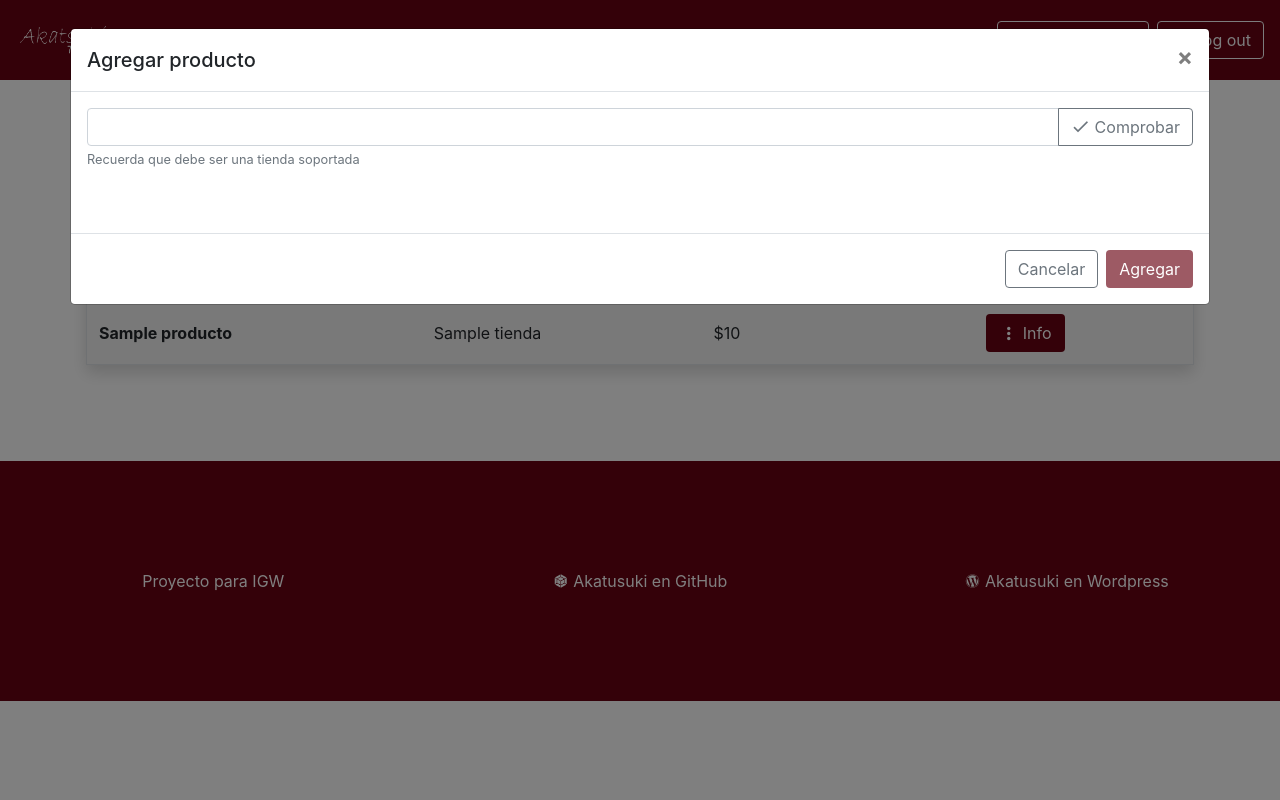
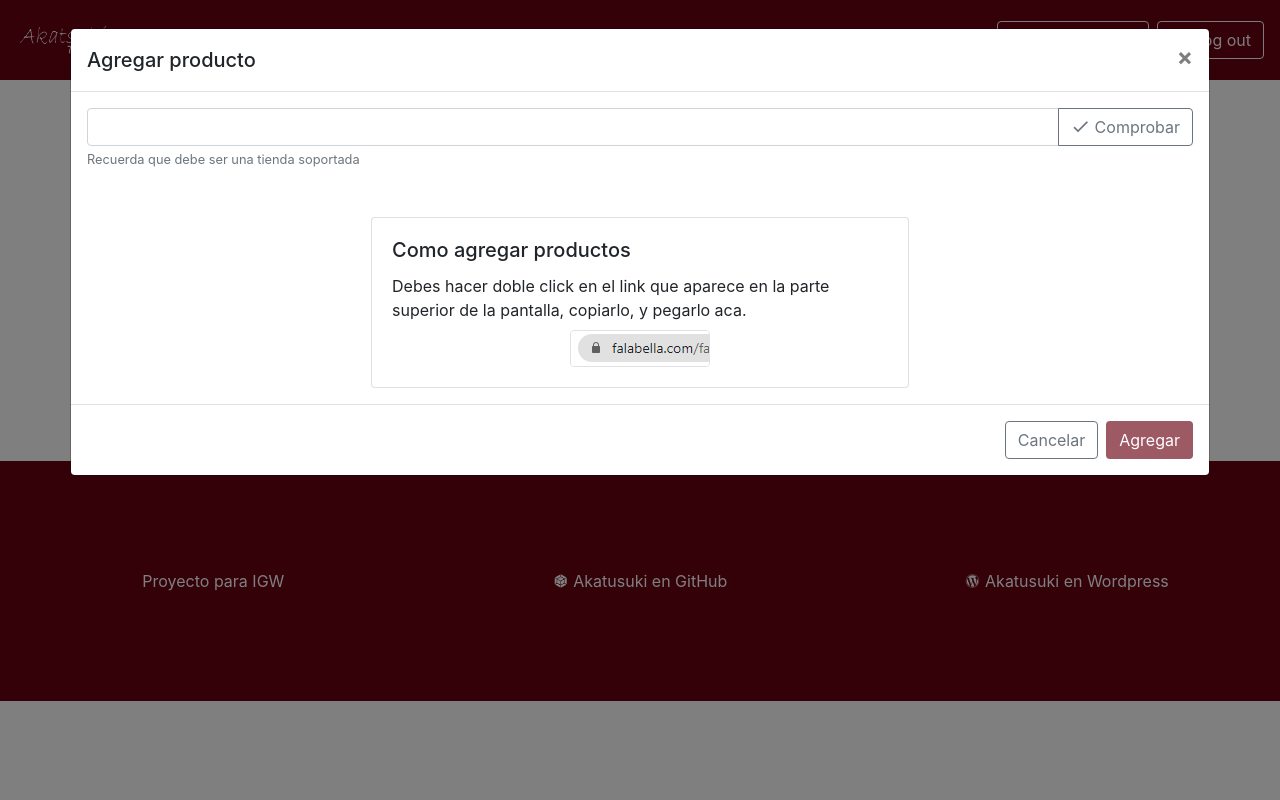
Before and after one commit to AkatsukiTracker/AkatsukiTracker, a Django app: template akatsuki/templates/tracker/index.html in a window 1280 px wide, after a click on "Agregar producto". Run offline with Django 3.2, Linux system fonts and the light colour scheme; the template is opened without the code that fills it: most values are stand-ins (such as "Sample title", 1, 10 or a date in 2020); some libraries are stand-ins or nearby versions.

Commit message:
notificaciones por producto

```diff
--- a/akatsuki/templates/tracker/index.html
+++ b/akatsuki/templates/tracker/index.html
@@ -108,10 +108,24 @@
             </div>
           </div>
           <small class="form-text text-muted">Recuerda que debe ser una tienda soportada</small>
+
           <div class="mt-5">
             <h1 class="text-center display-4 mb-5" id="producto-nombre"></h1>
           </div>
         </form>
+        <div class="row justify-content-center">
+          <div class="col-12 col-md-8 col-lg-6">
+            <div class="card">
+              <div class="card-body">
+                <h5 class="card-title">Como agregar productos</h5>
+                Debes hacer doble click en el link que aparece en la parte superior de la pantalla, copiarlo, y pegarlo aca.
+                <img class="img-responsive d-flex mx-auto mt-2 border rounded" src="{% static 'img/tutorial-pc.png' %}">
+              </div>
+            </div>
+          </div>
+        </div>
+
+
       </div>
       <div class="modal-footer">
         <button type="button" class="btn btn-outline-secondary" data-dismiss="modal">Cancelar</button>
@@ -137,7 +151,19 @@
             <canvas id="canvas-chart" width="400" height="200"></canvas>
           </div>
         </div>
+        <div class="row mt-4">
+          <div class="col">
+            <div class="card">
+              <div class="card-body">
+                <div class="custom-control custom-switch">
+                  <input type="checkbox" class="custom-control-input" id="check-destacados">
+                  <label class="custom-control-label">Notificaciones</label>
+                </div>
 
+              </div>
+            </div>
+          </div>
+        </div>
       </div>
       <div class="modal-footer">
         <button id="modalDetails-delete" class="btn btn-outline-secondary mdi-trash">Eliminar producto</button>
```
Also changed, not shown: akatsuki/static/img/tutorial-pc.png (added).
